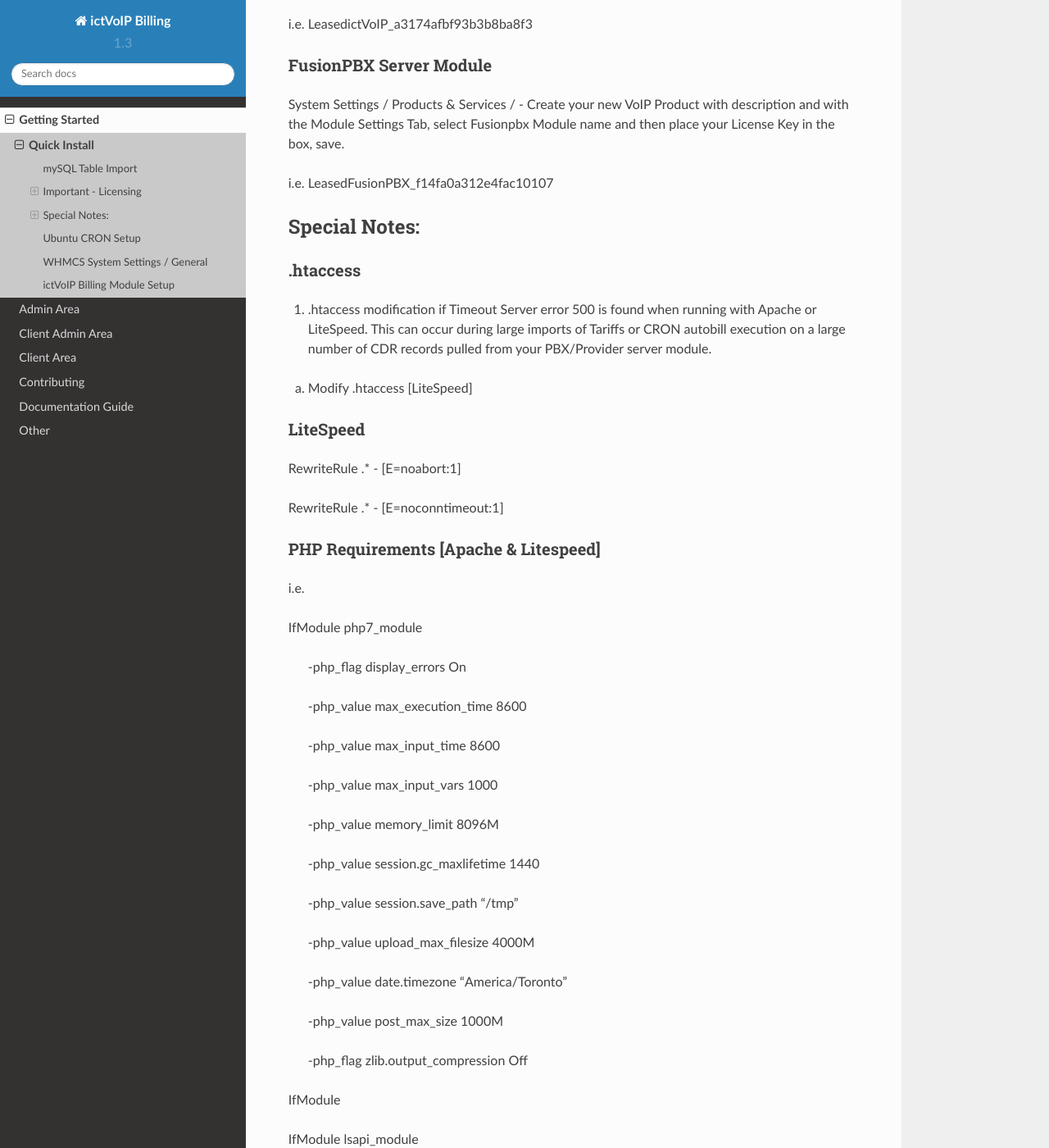
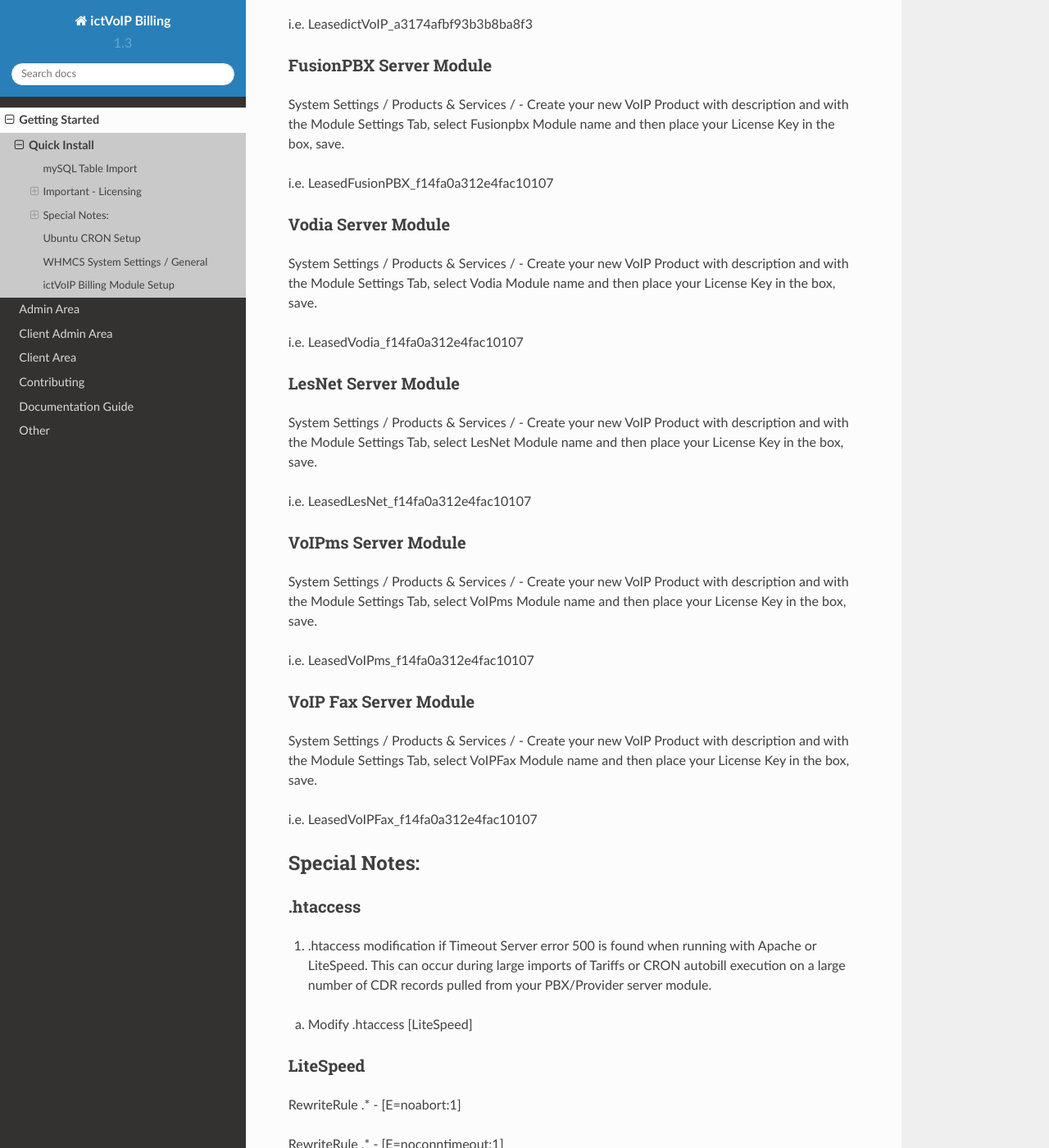
Before and after one commit to ictvoip/ictvoip-docs, a Sphinx documentation site: the page built from docs/source/getting_started/quick_install.rst, in a window 1280 px wide and 1400 px high, scrolled down 1156 px. Shown: the whole window at 82% size. Built offline with Sphinx 7.4.7 and the Read the Docs theme 2.0.0, drawn with Linux system fonts in a browser that asks for light colours; pages that are not in the unit, such as notebooks, are missing from menus.

Commit message:
Update quick_install.rst

```diff
--- a/docs/source/getting_started/quick_install.rst
+++ b/docs/source/getting_started/quick_install.rst
@@ -51,6 +51,34 @@ System Settings / Products & Services /
 
 i.e. LeasedFusionPBX_f14fa0a312e4fac10107
 
+Vodia Server Module
+---------------------
+System Settings / Products & Services /
+- Create your new VoIP Product with description and with the Module Settings Tab, select Vodia Module name and then place your License Key in the box, save.
+
+i.e. LeasedVodia_f14fa0a312e4fac10107
+
+LesNet Server Module
+---------------------
+System Settings / Products & Services /
+- Create your new VoIP Product with description and with the Module Settings Tab, select LesNet Module name and then place your License Key in the box, save.
+
+i.e. LeasedLesNet_f14fa0a312e4fac10107
+
+VoIPms Server Module
+---------------------
+System Settings / Products & Services /
+- Create your new VoIP Product with description and with the Module Settings Tab, select VoIPms Module name and then place your License Key in the box, save.
+
+i.e. LeasedVoIPms_f14fa0a312e4fac10107
+
+
+VoIP Fax Server Module
+-----------------------
+System Settings / Products & Services /
+- Create your new VoIP Product with description and with the Module Settings Tab, select VoIPFax Module name and then place your License Key in the box, save.
+
+i.e. LeasedVoIPFax_f14fa0a312e4fac10107
 
 Special Notes:
 ==============
```
